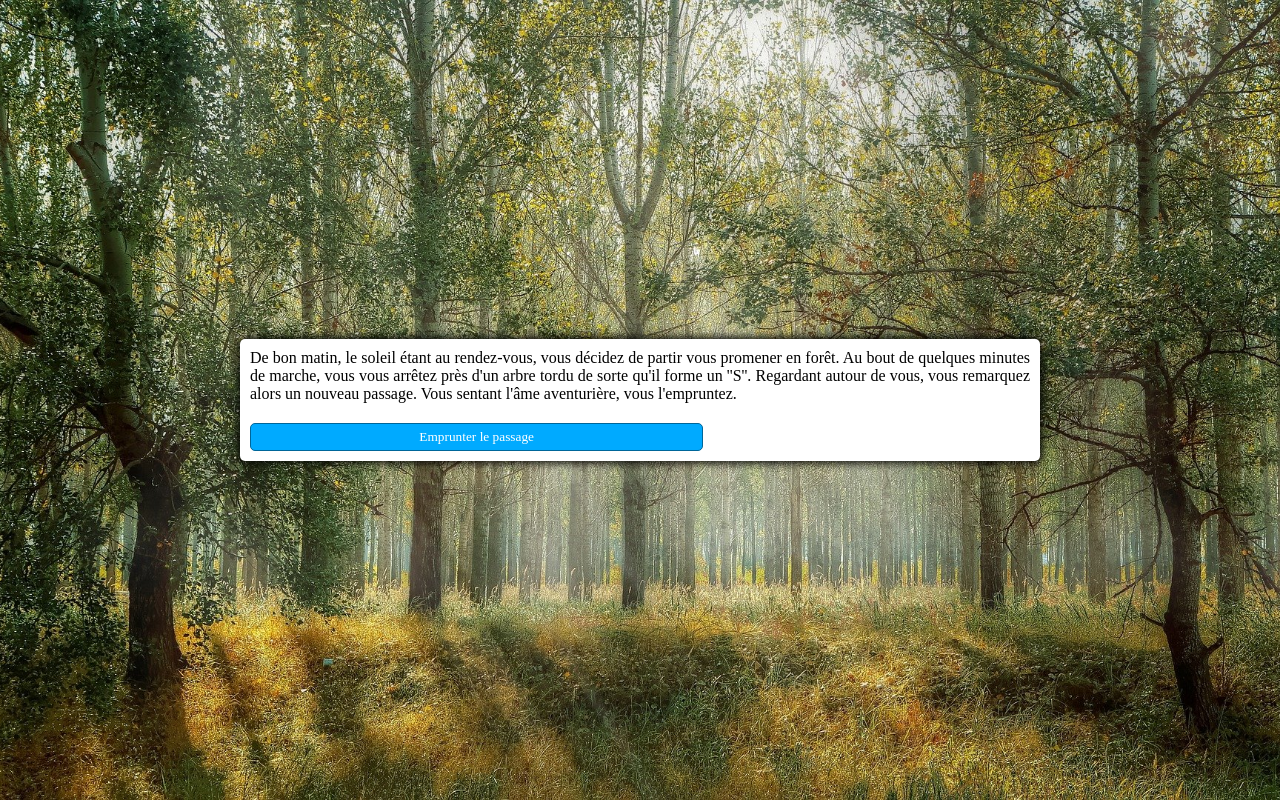
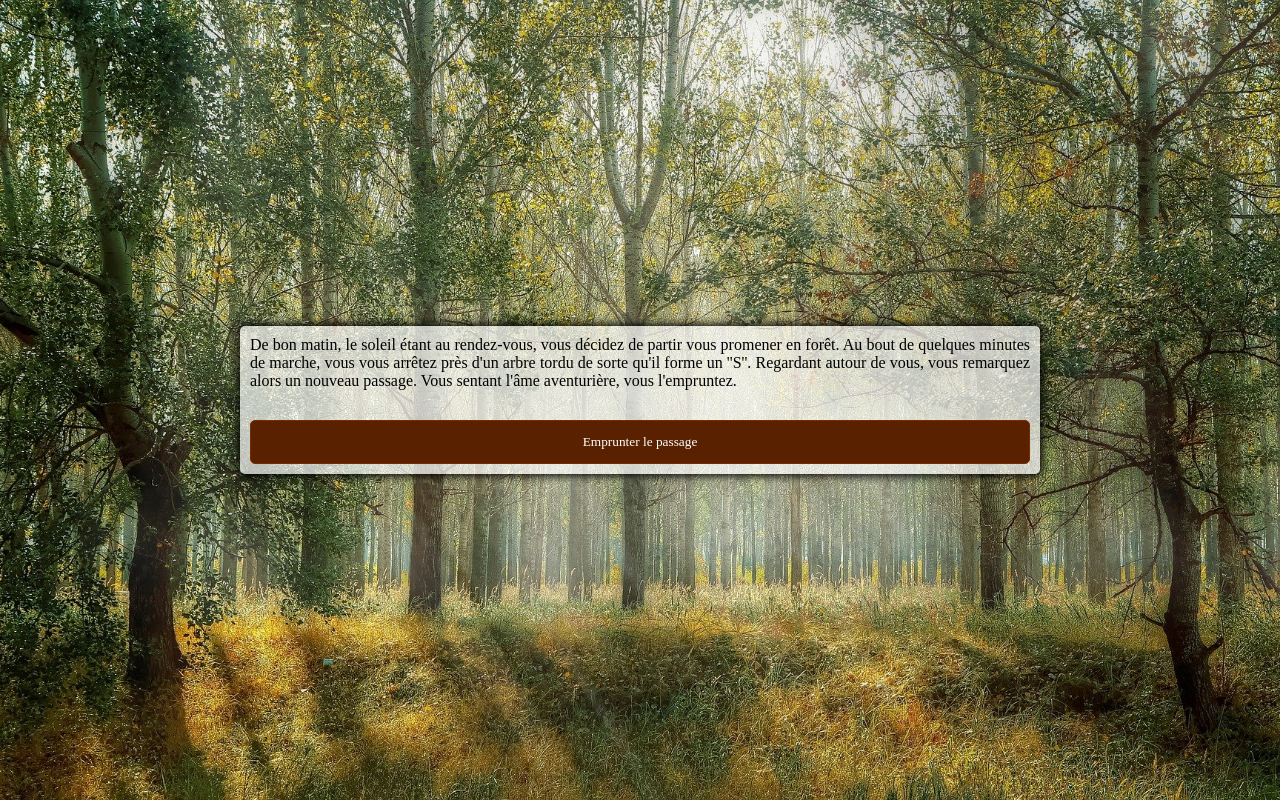
Before and after one commit to VGrolleau/forest-game, a plain HTML site: page index.html in a window 1280 px wide. Drawn offline with Linux system fonts and the light colour scheme.

Commit message:
Révision du style

```diff
--- a/index.html
+++ b/index.html
@@ -6,6 +6,7 @@
     <meta http-equiv="X-UA-Compatible" content="IE=edge">
     <meta name="viewport" content="width=device-width, initial-scale=1.0">
     <link rel="stylesheet" href="style.css">
+    <link rel="shortcut icon" href="img/tree.png" type="image/x-icon">
     <title>Promenade en forêt</title>
 </head>
 
--- a/style.css
+++ b/style.css
@@ -23,29 +23,41 @@ body {
 .container {
     width: 800px;
     max-width: 80%;
-    background: white;
+    background: rgba(255, 255, 255, .7);
     padding: 10px;
     border-radius: 5px;
     box-shadow: 0 0 10px 2px;
 }
 
 .btn-grid {
-    display: grid;
+    /* display: grid;
     grid-template-columns: repeat(2, auto);
-    gap: 10px;
+    gap: 10px; */
+    display: flex;
+    flex-direction: column;
+    /* flex-wrap: wrap; */
     margin-top: 20px;
+    /* justify-content: space-between; */
+    /* align-items: center; */
 }
 
 .btn {
-    background: hsl(200, 100%, 50%);
-    border: 1px solid hsl(200, 100%, 30%);
+    background: rgb(90, 33, 0);
+    border: 1px solid rgb(121, 44, 0);
     border-radius: 5px;
     padding: 5px 10px;
     color: white;
     outline: none;
+    height: 44px;
+    margin-top: 10px;
+    transition: color 1s;
+    /* width: 311px; */
 }
 
 .btn:hover {
-    border: 1.5px solid black;
+    background: white;
+    border: 1px solid rgb(121, 44, 0);
+    color: rgb(90, 33, 0);
     cursor: pointer;
+    transition: color 1s;
 }
```
Also changed, not shown: img/tree.png (added).
